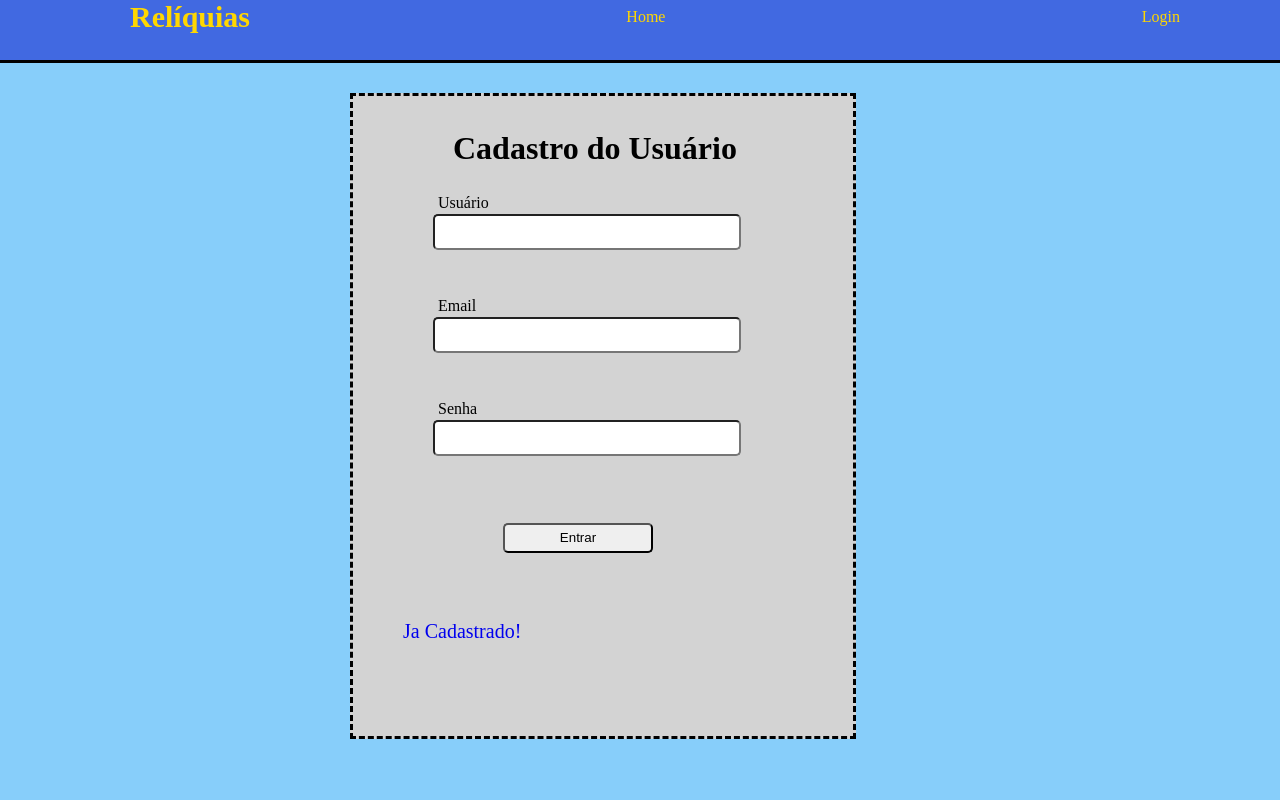
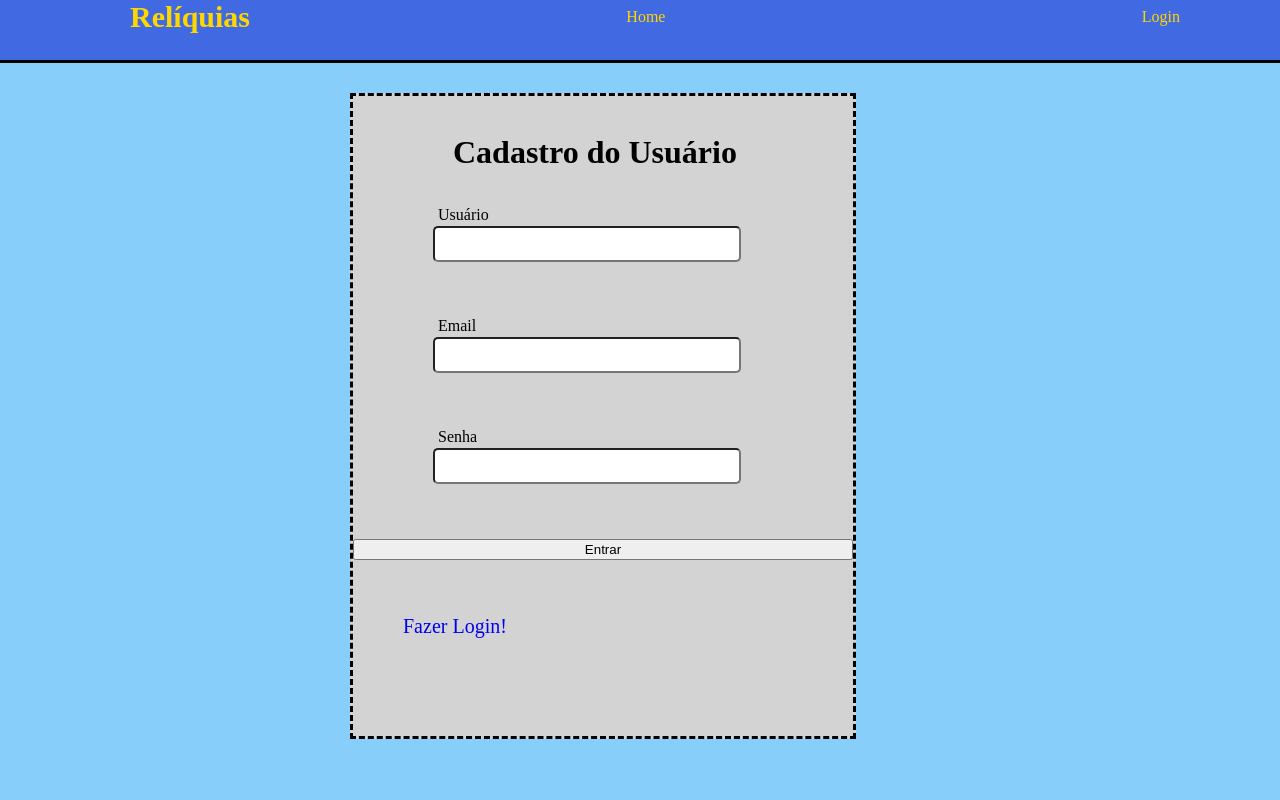
Before and after one commit to rogerxavier29/Desafio_React2, a React (Create React App) app in the folder usuarios/: page /login in a window 1280 px wide. Shown: the top 800 px of the page. Built offline with nearby package versions, Linux system fonts and the light colour scheme.

Commit message:
LoginForm.js
retirado botao e passado button para no styles.js eu poder passar button:focus  e retirar a borda preta que fica depois de clicar o botao.
Em Link substituido o caminho para /Login/logar fica mais de acordo.

```diff
--- a/usuarios/src/Components/Login/LoginForm/LoginForm.js
+++ b/usuarios/src/Components/Login/LoginForm/LoginForm.js
@@ -2,7 +2,7 @@ import React from 'react';
 import { Link } from 'react-router-dom';
 import axios from 'axios';
 
-import { Estrutura, Formulario, Titulo, Botao, Linky } from './styles';
+import { Estrutura, Formulario, Titulo, Linky } from './styles';
 import Input from '../../Form/Input';
 import useForm from '../../../Hooks/useForm';
 
@@ -59,10 +59,9 @@ const LoginForm = () => {
           placeholder="Digite sua Senha"
           {...senha}
         />
-
-        <Botao type="submit">Entrar</Botao>
+        <button type="submit">Entrar</button>
         <Linky>
-          <Link to="/cadastrar/login">Ja Cadastrado!</Link>
+          <Link to="/Login/logar">Fazer Login!</Link>
         </Linky>
       </Formulario>
     </Estrutura>
```
